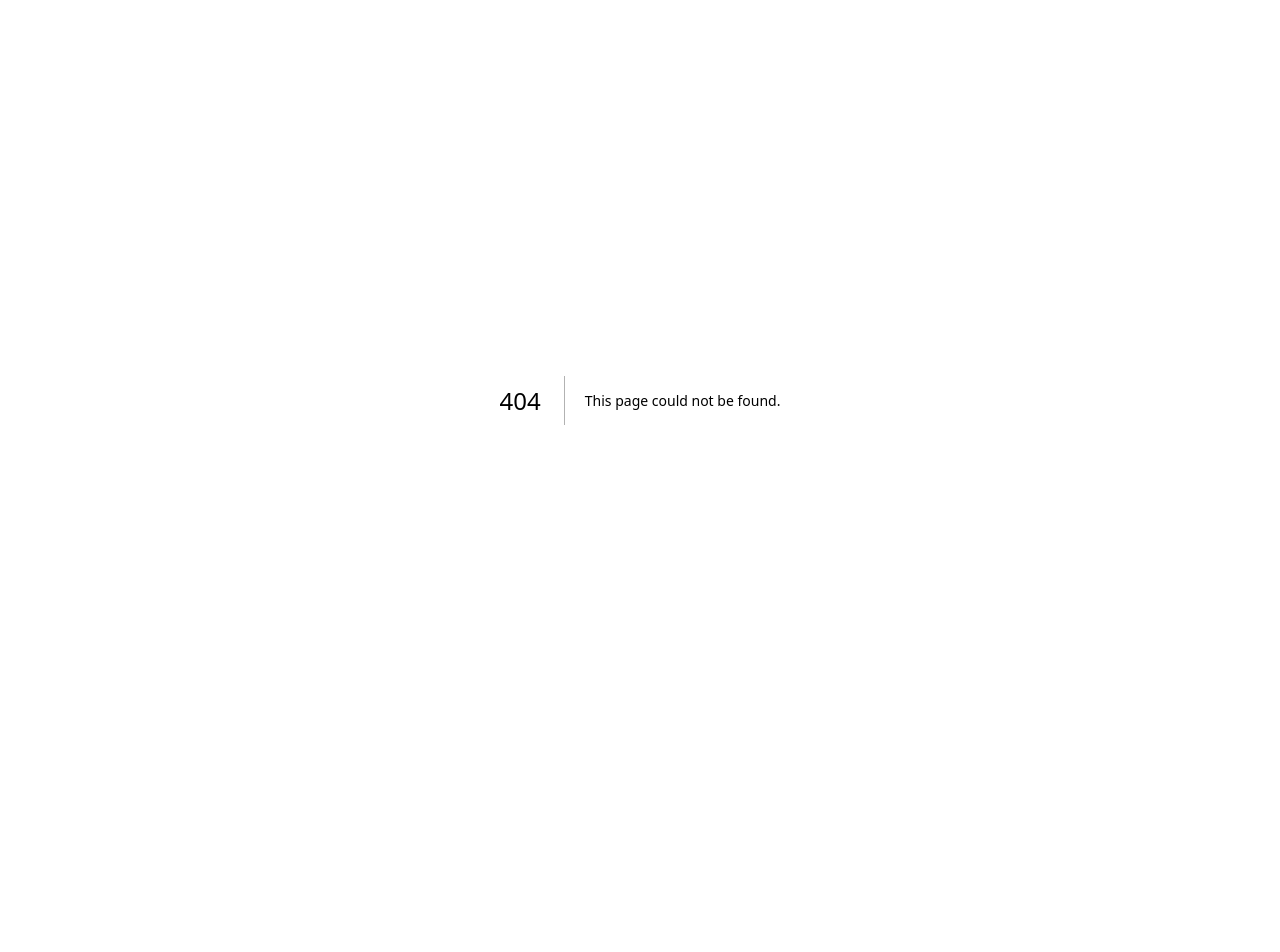
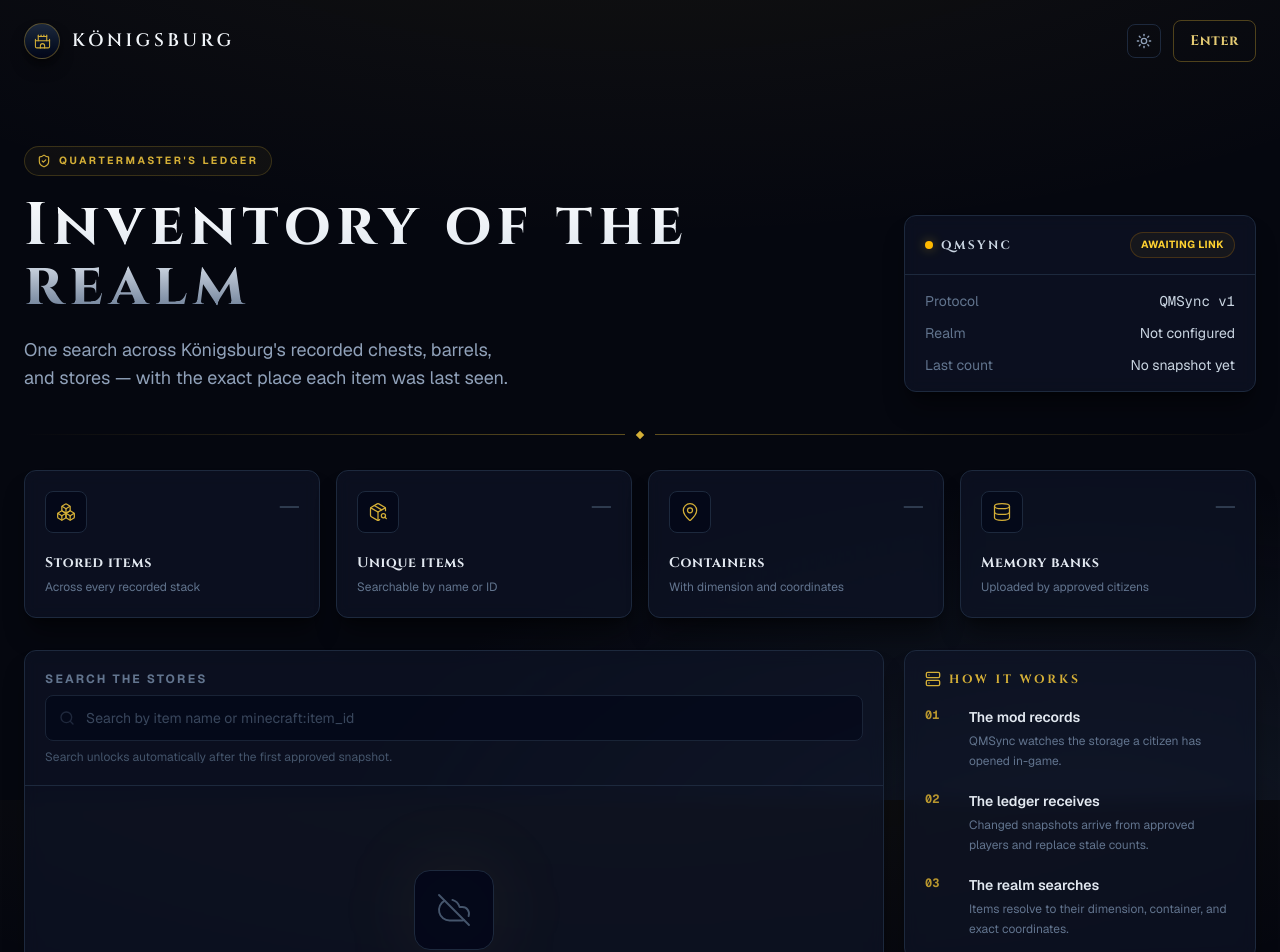
Before and after one commit to nozzzd/Koenigsburg, a Next.js app: page /inventory in a window 1280 px wide. Before the commit this address had no page. Shown: the top 952 px of the page. Before the commit the page ends 800 px from the top, so only its background shows below. Built offline with nearby package versions, Linux system fonts and the light colour scheme.

Commit message:
"project inventory"

```diff
--- /dev/null
+++ b/app/inventory/page.tsx
@@ -0,0 +1,214 @@
+import type { Metadata } from "next";
+import Link from "next/link";
+import {
+  Boxes,
+  CloudOff,
+  Database,
+  MapPin,
+  PackageSearch,
+  Search,
+  Server,
+  ShieldCheck,
+} from "lucide-react";
+import {
+  GoldDivider,
+  Panel,
+  WordMark,
+  outlineButtonClass,
+} from "@/components/ui";
+import { ThemeToggleButton } from "@/components/ThemeToggle";
+
+export const metadata: Metadata = {
+  title: "Inventory",
+  description:
+    "The quartermaster's ledger for searching Königsburg's QMSync-tracked stores.",
+};
+
+const ledgerStats = [
+  { icon: Boxes, label: "Stored items", detail: "Across every recorded stack" },
+  { icon: PackageSearch, label: "Unique items", detail: "Searchable by name or ID" },
+  { icon: MapPin, label: "Containers", detail: "With dimension and coordinates" },
+  { icon: Database, label: "Memory banks", detail: "Uploaded by approved citizens" },
+];
+
+const syncSteps = [
+  {
+    number: "01",
+    title: "The mod records",
+    text: "QMSync watches the storage a citizen has opened in-game.",
+  },
+  {
+    number: "02",
+    title: "The ledger receives",
+    text: "Changed snapshots arrive from approved players and replace stale counts.",
+  },
+  {
+    number: "03",
+    title: "The realm searches",
+    text: "Items resolve to their dimension, container, and exact coordinates.",
+  },
+];
+
+export default function InventoryPage() {
+  return (
+    <>
+      <header className="mx-auto flex w-full max-w-7xl items-center justify-between gap-3 px-4 py-5 sm:px-6">
+        <WordMark />
+        <nav className="flex items-center gap-2 sm:gap-3">
+          <ThemeToggleButton />
+          <Link href="/login" className={outlineButtonClass}>
+            Enter
+          </Link>
+        </nav>
+      </header>
+
+      <main className="page-in mx-auto flex w-full max-w-7xl flex-1 flex-col px-4 pb-16 sm:px-6">
+        <section className="grid gap-8 pt-10 pb-10 lg:grid-cols-[minmax(0,1fr)_22rem] lg:items-end lg:pt-16">
+          <div>
+            <div className="inline-flex items-center gap-2 rounded-full border border-gold-500/25 bg-gold-400/5 px-3 py-1.5 text-[0.65rem] font-bold uppercase tracking-[0.24em] text-gold-400">
+              <ShieldCheck className="h-3.5 w-3.5" />
+              Quartermaster&apos;s ledger
+            </div>
+            <h1 className="mt-5 max-w-4xl bg-gradient-to-b from-slate-50 via-slate-200 to-slate-500 bg-clip-text font-display text-4xl font-bold tracking-[0.06em] text-transparent sm:text-6xl sm:tracking-[0.1em]">
+              Inventory of the realm
+            </h1>
+            <p className="mt-5 max-w-2xl text-balance text-base leading-7 text-slate-400 sm:text-lg">
+              One search across Königsburg&apos;s recorded chests, barrels, and stores —
+              with the exact place each item was last seen.
+            </p>
+          </div>
+
+          <Panel className="overflow-hidden">
+            <div className="flex items-center justify-between border-b border-slate-800 px-5 py-4">
+              <div className="flex items-center gap-2">
+                <span className="h-2 w-2 rounded-full bg-amber-400 shadow-[0_0_12px_rgba(251,191,36,0.45)]" />
+                <span className="font-display text-xs font-bold tracking-[0.2em] text-slate-300">
+                  QMSYNC
+                </span>
+              </div>
+              <span className="rounded-full border border-amber-500/20 bg-amber-400/5 px-2.5 py-1 text-[0.65rem] font-bold uppercase tracking-wider text-amber-300">
+                Awaiting link
+              </span>
+            </div>
+            <div className="space-y-3 px-5 py-4 text-sm">
+              <div className="flex items-center justify-between gap-4">
+                <span className="text-slate-500">Protocol</span>
+                <span className="font-mono text-slate-300">QMSync v1</span>
+              </div>
+              <div className="flex items-center justify-between gap-4">
+                <span className="text-slate-500">Realm</span>
+                <span className="text-right text-slate-300">Not configured</span>
+              </div>
+              <div className="flex items-center justify-between gap-4">
+                <span className="text-slate-500">Last count</span>
+                <span className="text-right text-slate-300">No snapshot yet</span>
+              </div>
+            </div>
+          </Panel>
+        </section>
+
+        <GoldDivider />
+
+        <section className="stagger grid gap-4 py-8 sm:grid-cols-2 xl:grid-cols-4">
+          {ledgerStats.map(({ icon: Icon, label, detail }) => (
+            <Panel key={label} className="p-5">
+              <div className="flex items-start justify-between gap-4">
+                <div className="rounded-lg border border-slate-800 bg-slate-950/70 p-2.5">
+                  <Icon className="h-5 w-5 text-gold-400" strokeWidth={1.5} />
+                </div>
+                <span className="font-display text-2xl font-bold text-slate-600">—</span>
+              </div>
+              <p className="mt-5 font-display text-sm font-bold tracking-wider text-slate-200">
+                {label}
+              </p>
+              <p className="mt-1 text-xs leading-5 text-slate-500">{detail}</p>
+            </Panel>
+          ))}
+        </section>
+
+        <section className="grid gap-5 lg:grid-cols-[minmax(0,1fr)_22rem]">
+          <Panel className="min-h-[30rem] overflow-hidden">
+            <div className="border-b border-slate-800 p-4 sm:p-5">
+              <label
+                htmlFor="inventory-search"
+                className="mb-2 block text-xs font-bold uppercase tracking-[0.18em] text-slate-500"
+              >
+                Search the stores
+              </label>
+              <div className="relative">
+                <Search
+                  className="pointer-events-none absolute top-1/2 left-3.5 h-4 w-4 -translate-y-1/2 text-slate-600"
+                  aria-hidden
+                />
+                <input
+                  id="inventory-search"
+                  type="search"
+                  disabled
+                  placeholder="Search by item name or minecraft:item_id"
+                  className="w-full rounded-lg border border-slate-800 bg-slate-950/70 py-3 pr-4 pl-10 text-sm text-slate-400 placeholder:text-slate-600 disabled:cursor-not-allowed disabled:opacity-80"
+                />
+              </div>
+              <p className="mt-2 text-xs text-slate-600">
+                Search unlocks automatically after the first approved snapshot.
+              </p>
+            </div>
+
+            <div className="flex min-h-[22rem] flex-col items-center justify-center px-6 py-14 text-center">
+              <div className="relative">
+                <div className="absolute inset-0 rounded-full bg-gold-400/10 blur-2xl" />
+                <div className="relative flex h-20 w-20 items-center justify-center rounded-2xl border border-slate-800 bg-slate-950/80">
+                  <CloudOff className="h-9 w-9 text-slate-600" strokeWidth={1.25} />
+                </div>
+              </div>
+              <p className="mt-6 font-display text-sm font-bold tracking-[0.22em] text-slate-300">
+                THE LEDGER AWAITS ITS FIRST COUNT
+              </p>
+              <p className="mt-3 max-w-md text-sm leading-6 text-slate-500">
+                The inventory view is ready. Once the QMSync receiver is connected,
+                approved snapshots will appear here without changing this route.
+              </p>
+            </div>
+          </Panel>
+
+          <div className="space-y-5">
+            <Panel className="p-5">
+              <div className="flex items-center gap-2">
+                <Server className="h-4 w-4 text-gold-400" />
+                <h2 className="font-display text-xs font-bold tracking-[0.24em] text-gold-400">
+                  HOW IT WORKS
+                </h2>
+              </div>
+              <ol className="mt-5 space-y-5">
+                {syncSteps.map((step) => (
+                  <li key={step.number} className="grid grid-cols-[2rem_1fr] gap-3">
+                    <span className="font-mono text-xs font-bold text-gold-500">
+                      {step.number}
+                    </span>
+                    <div>
+                      <p className="text-sm font-semibold text-slate-200">{step.title}</p>
+                      <p className="mt-1 text-xs leading-5 text-slate-500">{step.text}</p>
+                    </div>
+                  </li>
+                ))}
+              </ol>
+            </Panel>
+
+            <Panel className="border-gold-500/20 bg-gold-400/[0.03] p-5">
+              <p className="text-xs font-bold uppercase tracking-[0.18em] text-gold-400">
+                Privacy by design
+              </p>
+              <p className="mt-2 text-sm leading-6 text-slate-500">
+                Only approved player UUIDs and the configured Königsburg server will
+                be accepted. Container names and Ender Chest contents can stay private.
+              </p>
+            </Panel>
+          </div>
+        </section>
+      </main>
+
+      <footer className="pb-8 text-center text-xs tracking-widest text-slate-600">
+        KÖNIGSBURG · EST. MMXXVI
+      </footer>
+    </>
+  );
+}
```
